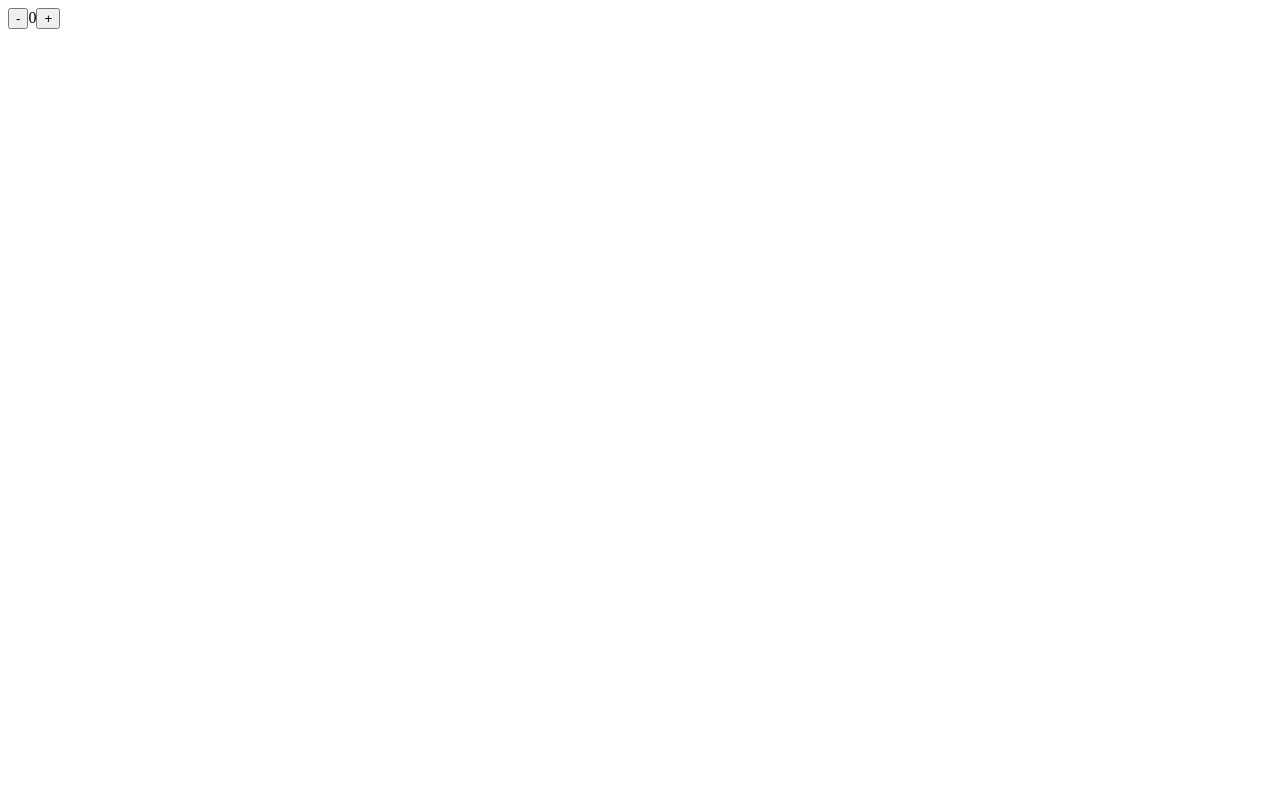
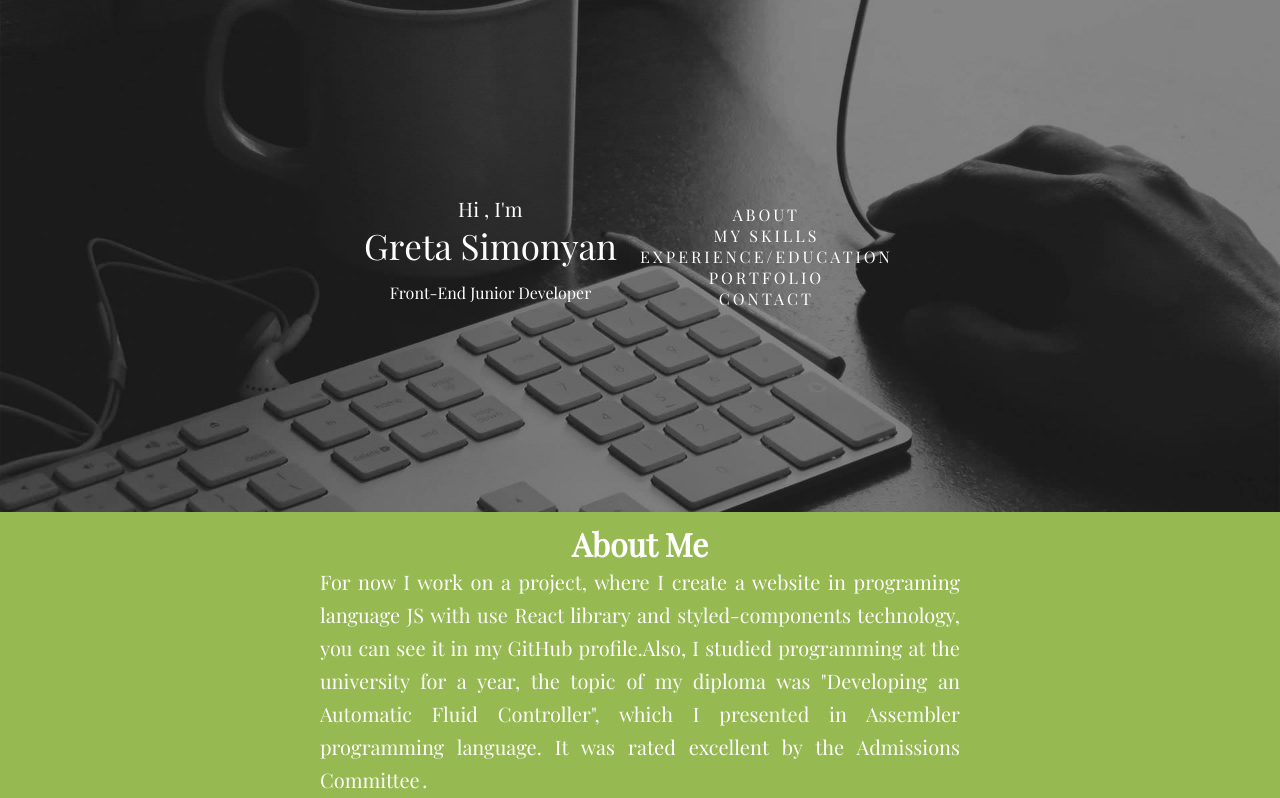
Before and after one commit to GretaSimonyan/cv, a React app: page / in a window 1280 px wide. Shown: the top 798 px of the page. Built offline with nearby package versions, Linux system fonts and the light colour scheme.

Commit message:
cover changes

```diff
--- a/src/App.js
+++ b/src/App.js
@@ -1,6 +1,6 @@
 import React, { Component } from "react";
 import GlobalStyles from './styled/globalStyles';
-
+import Home from './pages/Home';
 // import {hot} from "react-hot-loader";
 
 class App extends Component{
@@ -8,7 +8,7 @@ class App extends Component{
     return(
       <>
         <GlobalStyles/>
-
+        <Home/>
       </>
     );
   }
--- a/src/components/About/index.js
+++ b/src/components/About/index.js
@@ -11,7 +11,7 @@ function About (){
                 <View>
                     <h1>About Me</h1>
                 </View>
-                <View fontSize='12px' lh='1.65' tAlign='justify'>
+                <View fontSize='20px' lh='1.65' tAlign='justify'>
                     For now I work on a project, where I create a website in programing language JS with use React library
                     and styled-components technology, you can see it in my GitHub profile.Also, I studied programming at the
                     university for a year, the topic of my diploma was "Developing an Automatic Fluid Controller", which I
--- a/src/components/Cover/index.js
+++ b/src/components/Cover/index.js
@@ -1,5 +1,6 @@
 import React from "react";
 import cov from '../../assets/images/landing1.jpg';
+import Header from '../Header';
 import {
     View,
     Text
@@ -21,12 +22,12 @@ function Cover (){
                 >
                     <View flex alignI="center" justC='center' fD='column' c='white'>
                         <Tada>
-                            <View fontSize='15px'>
+                            <View fontSize='20px'>
                                 Hi , I'm
                             </View>
                         </Tada>
 
-                        <Text fontSize='30px'>
+                        <Text fontSize='35px'>
                             <Fade top big cascade>
                                 Greta Simonyan
                             </Fade>
@@ -38,6 +39,8 @@ function Cover (){
                             </Fade>
                         </Text>
                     </View>
+                    <Header/>
+
             </View>
         </View>
     )
--- a/src/components/Header/index.js
+++ b/src/components/Header/index.js
@@ -15,7 +15,7 @@ const Link = styled.a`
 
 function Header (){
     return(
-        <View flex alignI="center" justC='center' bgColor='#c2b1b1'>
+        <View flex fD='column' alignI="center" justC='center' >
             <View><Link href='#about'>About</Link></View>
             <View><Link href='#skills'>My skills</Link></View>
             <View><Link href='#exp/ed'>Experience/Education</Link></View>
--- a/src/index.js
+++ b/src/index.js
@@ -1,45 +1,45 @@
 import React from "react";
 import ReactDOM from "react-dom";
-import { createStore } from "redux";
-//import App from "./App.js";
+// import { createStore } from "redux";
+import App from "./App.js";
 
-const initialState = 0;
+// const initialState = 0;
 
-function reducer(state = initialState, action){
-    switch(action.type){
-        case 'INCREMENT': return state + 1;
-        case 'DECREMENT': return state - 1;
-        default : return state;
-    }
-}
+// function reducer(state = initialState, action){
+//     switch(action.type){
+//         case 'INCREMENT': return state + 1;
+//         case 'DECREMENT': return state - 1;
+//         default : return state;
+//     }
+// }
 
-const store = createStore(reducer);
+// const store = createStore(reducer);
 
-// console.log(store);
-// console.log(store.getState());
+// // console.log(store);
+// // console.log(store.getState());
 
-// store.dispatch({type: 'INCREMENT'})
-// store.dispatch({type: 'DECREMENT'})
+// // store.dispatch({type: 'INCREMENT'})
+// // store.dispatch({type: 'DECREMENT'})
 
-class App extends React.Component{
-    inc(){
-        store.dispatch({type: 'INCREMENT'})
-        this.forceUpdate()
-    }
-    dec(){
-        store.dispatch({type: 'DECREMENT'})
-        this.forceUpdate()
-    }
-    render(){
-        return(
-            <div>
-                <button onClick={this.dec.bind(this)}>-</button>
-                <span>{store.getState()}</span>
-                <button onClick={this.inc.bind(this)}>+</button>
-            </div>
-        )
-    }
-}
+// class App extends React.Component{
+//     inc(){
+//         store.dispatch({type: 'INCREMENT'})
+//         this.forceUpdate()
+//     }
+//     dec(){
+//         store.dispatch({type: 'DECREMENT'})
+//         this.forceUpdate()
+//     }
+//     render(){
+//         return(
+//             <div>
+//                 <button onClick={this.dec.bind(this)}>-</button>
+//                 <span>{store.getState()}</span>
+//                 <button onClick={this.inc.bind(this)}>+</button>
+//             </div>
+//         )
+//     }
+// }
 
 // class App extends React.Component{
 //     constructor(props){
--- a/src/pages/Home/index.js
+++ b/src/pages/Home/index.js
@@ -1,7 +1,7 @@
 import React from "react";
 import {
     Cover,
-    Header,
+    // Header,
     About,
     Skills,
     ExpEd,
@@ -13,7 +13,7 @@ function Home (){
     return(
         <>
             <Cover/>
-            <Header/>
+            {/* <Header/> */}
             <About/>
             <Skills/>
             <ExpEd/>
```
